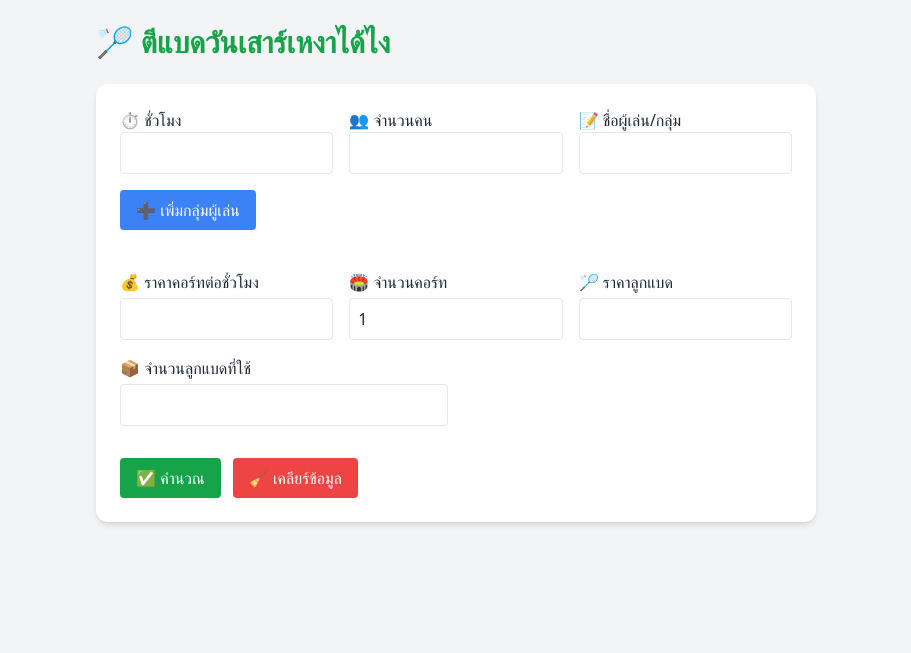
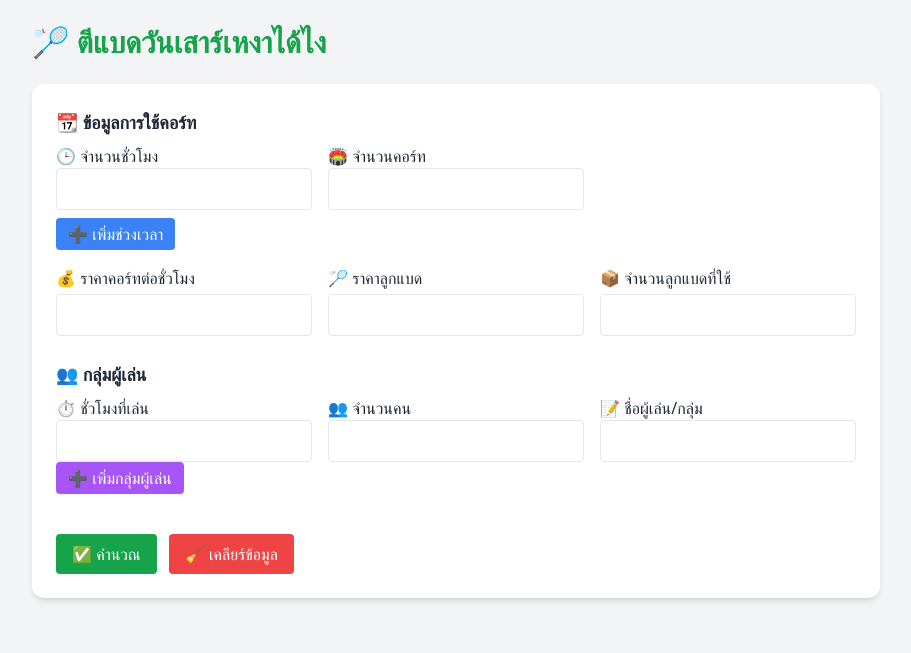
Before and after one commit to FlukeFlukee/-, a Flask app: page / in a window 1280 px wide. Shown: the top 653 px of the page, without its empty margins (184-1095 px from the left). Run offline with Flask 3, Linux system fonts and the light colour scheme; some libraries are stand-ins or nearby versions.

Commit message:
Update index.html

```diff
--- a/templates/index.html
+++ b/templates/index.html
@@ -8,39 +8,48 @@
 </head>
 <body class="bg-gray-100 text-gray-800">
 
-  <div class="max-w-3xl mx-auto p-6">
+  <div class="max-w-4xl mx-auto p-6">
     <h1 class="text-3xl font-bold text-green-600 mb-6">🏸 ตีแบดวันเสาร์เหงาได้ไง</h1>
 
-    <form id="mainForm" class="space-y-4 bg-white shadow-md p-6 rounded-xl">
-      <div id="groupInputs" class="space-y-4">
-        <!-- กลุ่มแรก -->
+    <form id="mainForm" class="space-y-6 bg-white shadow-md p-6 rounded-xl">
+
+      <!-- คอร์ทชั่วโมง -->
+      <div>
+        <h2 class="text-lg font-semibold mb-2">📆 ข้อมูลการใช้คอร์ท</h2>
+        <div id="courtTimeInputs" class="space-y-2">
+          <!-- เพิ่มช่วงเวลา -->
         </div>
-      <button type="button" onclick="addGroup()" class="bg-blue-500 text-white px-4 py-2 rounded hover:bg-blue-600">
-        ➕ เพิ่มกลุ่มผู้เล่น
+        <button type="button" onclick="addCourtTime()" class="bg-blue-500 text-white px-3 py-1 rounded hover:bg-blue-600 mt-2">
+          ➕ เพิ่มช่วงเวลา
         </button>
-
-      <div class="grid grid-cols-1 sm:grid-cols-3 gap-4 pt-6">
+        <div class="mt-4 grid grid-cols-2 sm:grid-cols-3 gap-4">
           <div>
             <label class="block font-medium">💰 ราคาคอร์ทต่อชั่วโมง</label>
-          <input type="number" step="0" id="court_rate" required class="w-full mt-1 p-2 border rounded" />
-        </div>
-        <div>
-          <label class="block font-medium">🏟 จำนวนคอร์ท</label>
-          <input type="number" id="court_count" value="1" min="1" required class="w-full mt-1 p-2 border rounded" />
+            <input type="number" step="0.01" id="court_rate" required class="w-full mt-1 p-2 border rounded" />
           </div>
           <div>
             <label class="block font-medium">🏸 ราคาลูกแบด</label>
             <input type="number" step="0.01" id="shuttle_price" required class="w-full mt-1 p-2 border rounded" />
           </div>
-      </div>
-
-      <div class="grid grid-cols-1 sm:grid-cols-2 gap-4">
           <div>
             <label class="block font-medium">📦 จำนวนลูกแบดที่ใช้</label>
             <input type="number" id="shuttle_used" required class="w-full mt-1 p-2 border rounded" />
           </div>
         </div>
+      </div>
 
+      <!-- กลุ่มผู้เล่น -->
+      <div>
+        <h2 class="text-lg font-semibold mb-2">👥 กลุ่มผู้เล่น</h2>
+        <div id="groupInputs" class="space-y-4">
+          <!-- กลุ่มผู้เล่น -->
+        </div>
+        <button type="button" onclick="addGroup()" class="bg-purple-500 text-white px-3 py-1 rounded hover:bg-purple-600">
+          ➕ เพิ่มกลุ่มผู้เล่น
+        </button>
+      </div>
+
+      <!-- ปุ่ม -->
       <div class="pt-4 space-x-2">
         <button type="submit" class="bg-green-600 text-white px-4 py-2 rounded hover:bg-green-700">
           ✅ คำนวณ
@@ -51,16 +60,33 @@
       </div>
     </form>
 
+    <!-- แสดงผล -->
     <div id="resultSection" class="mt-8"></div>
   </div>
 
   <script>
+    function addCourtTime() {
+      const div = document.createElement("div");
+      div.className = "grid grid-cols-1 sm:grid-cols-3 gap-4";
+      div.innerHTML = `
+        <div>
+          <label class="block font-medium">🕒 จำนวนชั่วโมง</label>
+          <input type="number" step="0.1" class="court-hours w-full p-2 border rounded" required />
+        </div>
+        <div>
+          <label class="block font-medium">🏟 จำนวนคอร์ท</label>
+          <input type="number" class="court-count w-full p-2 border rounded" required />
+        </div>
+      `;
+      document.getElementById("courtTimeInputs").appendChild(div);
+    }
+
     function addGroup() {
       const div = document.createElement("div");
       div.className = "grid grid-cols-1 md:grid-cols-3 gap-4 items-end";
       div.innerHTML = `
         <div>
-          <label class="block font-medium">⏱ ชั่วโมง</label>
+          <label class="block font-medium">⏱ ชั่วโมงที่เล่น</label>
           <input type="number" step="0.1" class="group-hours w-full p-2 border rounded" required />
         </div>
         <div>
@@ -77,15 +103,17 @@
 
     function clearData() {
       document.getElementById("groupInputs").innerHTML = "";
+      document.getElementById("courtTimeInputs").innerHTML = "";
       document.getElementById("resultSection").innerHTML = "";
       addGroup();
+      addCourtTime();
     }
 
     document.getElementById("mainForm").addEventListener("submit", function (e) {
       e.preventDefault();
 
-      let players = [];
-
+      // กลุ่มผู้เล่น
+      const players = [];
       const hoursList = document.querySelectorAll(".group-hours");
       const peopleList = document.querySelectorAll(".group-people");
       const namesList = document.querySelectorAll(".group-names");
@@ -93,23 +121,34 @@
       for (let i = 0; i < hoursList.length; i++) {
         const hours = parseFloat(hoursList[i].value);
         const people = parseInt(peopleList[i].value);
-        const nameInput = namesList[i].value.trim();
-
-        if (!nameInput) {
-          alert(`กลุ่มที่ ${i + 1}: กรุณากรอกชื่อกลุ่มหรือชื่อผู้เล่น`);
+        const name = namesList[i].value.trim();
+        if (!name) {
+          alert(`กรุณากรอกชื่อผู้เล่น/กลุ่มที่ ${i + 1}`);
           return;
         }
+        players.push({ name, hours, people });
+      }
 
-        players.push({ name: nameInput, hours, people });
+      // เวลาและคอร์ท
+      const courtTimes = document.querySelectorAll(".court-hours");
+      const courtCounts = document.querySelectorAll(".court-count");
+      let totalCourtCost = 0;
+      let totalCourtHours = 0;
+
+      for (let i = 0; i < courtTimes.length; i++) {
+        const hrs = parseFloat(courtTimes[i].value);
+        const courts = parseInt(courtCounts[i].value);
+        totalCourtCost += hrs * courts;
+        totalCourtHours += hrs;
       }
 
       const courtRate = parseFloat(document.getElementById("court_rate").value);
-      const courtCount = parseInt(document.getElementById("court_count").value);
+      const courtFeeTotal = totalCourtCost * courtRate;
       const shuttlePrice = parseFloat(document.getElementById("shuttle_price").value);
       const shuttleUsed = parseInt(document.getElementById("shuttle_used").value);
+      const shuttleFeeTotal = shuttlePrice * shuttleUsed;
 
       const totalHourPerson = players.reduce((sum, p) => sum + p.hours * p.people, 0);
-      const totalShuttleFee = shuttlePrice * shuttleUsed;
 
       let html = `
         <div class="bg-white shadow-md rounded-xl p-6">
@@ -124,19 +163,20 @@
                   <th>ค่าคอร์ท</th>
                   <th>ค่าลูกแบด</th>
                   <th>รวมทั้งหมด</th>
-                  <th>ราคาคนละกี่บาท</th>
+                  <th>ราคาคนละ</th>
                 </tr>
               </thead>
               <tbody>
       `;
 
-      let total = 0;
+      let grandTotal = 0;
       players.forEach(p => {
-        const courtFee = (courtRate * courtCount / totalHourPerson) * (p.hours * p.people);
-        const shuttleFee = ((p.hours * p.people) / totalHourPerson) * totalShuttleFee;
+        const portion = (p.hours * p.people) / totalHourPerson;
+        const courtFee = portion * courtFeeTotal;
+        const shuttleFee = portion * shuttleFeeTotal;
         const totalFee = courtFee + shuttleFee;
         const pricePerPerson = totalFee / p.people;
-        total += totalFee;
+        grandTotal += totalFee;
 
         html += `
           <tr class="border-t">
@@ -155,15 +195,16 @@
               </tbody>
             </table>
           </div>
-          <p class="text-right mt-4 text-lg font-bold">รวมทั้งหมด: <span class="text-green-700">${total.toFixed(2)} บาท</span></p>
+          <p class="text-right mt-4 text-lg font-bold text-green-700">รวมทั้งหมด: ${grandTotal.toFixed(2)} บาท</p>
         </div>
       `;
 
       document.getElementById("resultSection").innerHTML = html;
     });
 
-    // เริ่มต้นด้วย 1 กลุ่ม
+    // เริ่มต้น
     addGroup();
+    addCourtTime();
   </script>
 </body>
 </html>
```
Lines whose indentation alone changed are shown as unchanged.
